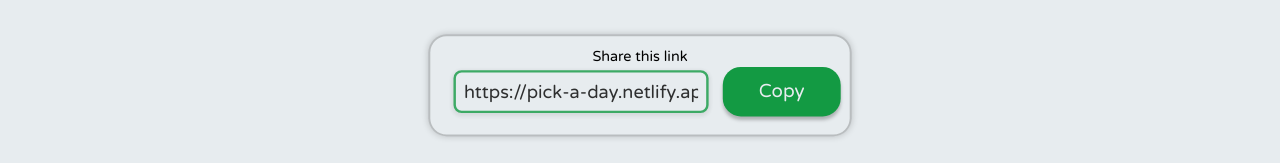
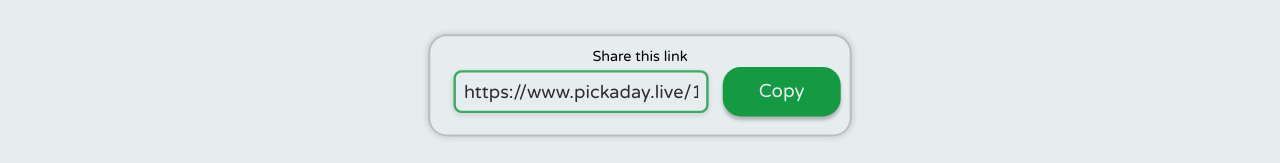
Before and after one commit to giacomoschiavo/pick-a-day, a React (Create React App) app: page /1/results in a window 1280 px wide. Shown: the part 602-765 px from the top of the page. Built offline with nearby package versions, Linux system fonts and the light colour scheme; no server answers.

Commit message:
icon and tab share fixed

```diff
--- a/public/index.html
+++ b/public/index.html
@@ -3,11 +3,11 @@
 
 <head>
   <meta charset="utf-8" />
-  <link rel="icon" href="%PUBLIC_URL%/favicon.ico" />
+  <link rel="icon" href="%PUBLIC_URL%/favicon.png" />
   <meta name="viewport" content="width=device-width, initial-scale=1" />
   <meta name="theme-color" content="#139a43" />
   <meta name="description" content="When are you available? Vote your days!🎉" />
-  <link rel="apple-touch-icon" href="%PUBLIC_URL%/logo192.png" />
+  <link rel="apple-touch-icon" href="%PUBLIC_URL%/favicon.png" />
   <!--
       manifest.json provides metadata used when your web app is installed on a
       user's mobile device or desktop. See https://developers.google.com/web/fundamentals/web-app-manifest/
--- a/src/components/routes/Results.js
+++ b/src/components/routes/Results.js
@@ -97,7 +97,7 @@ const Results = () => {
           )}
         </div>
       </div>
-      <Share url={`https://pick-a-day.netlify.app/${id}`} />
+      <Share url={`https://www.pickaday.live/${id}`} />
     </>
   );
 };
--- a/src/components/routes/Vote.js
+++ b/src/components/routes/Vote.js
@@ -210,7 +210,7 @@ const Vote = () => {
           </Button>
         </div>
       </div>
-      <Share url={`https://pick-a-day.netlify.app/${id}`} />
+      <Share url={`https://www.pickaday.live/${id}`} />
       {showPopup && (
         <Popup closePopup={() => setShowPopup(false)}>{error}</Popup>
       )}
```
Also changed, not shown: public/favicon.png.
